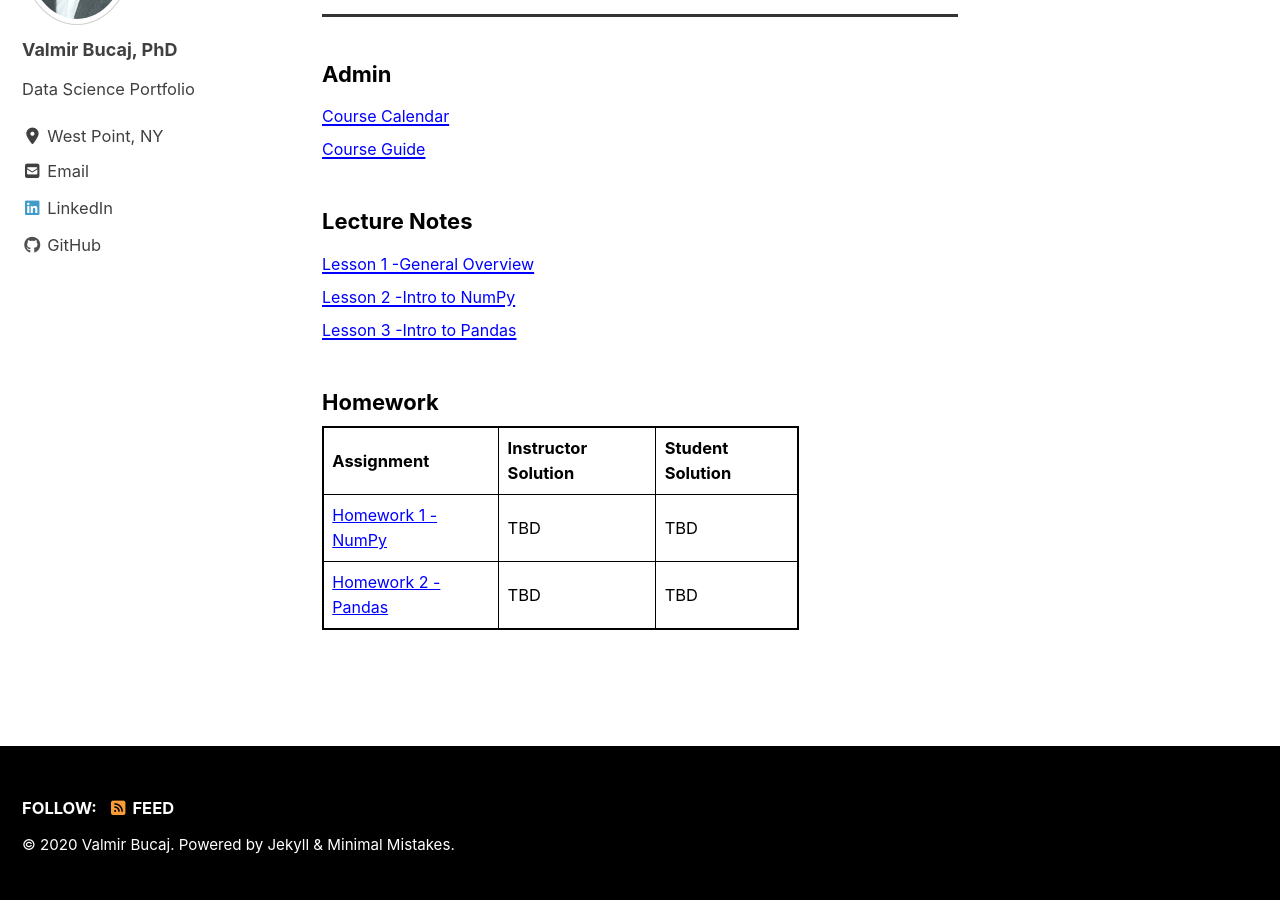
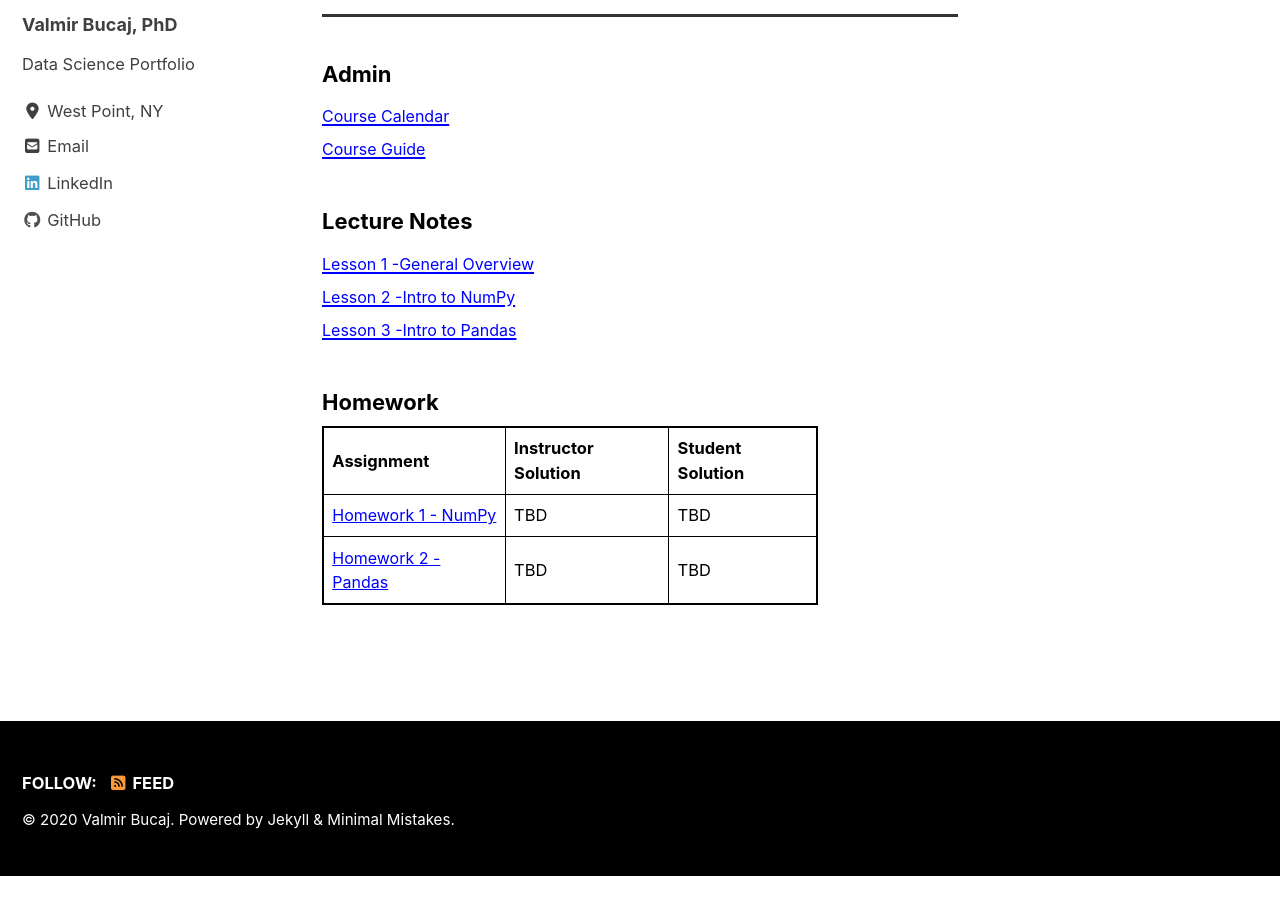
Before and after one commit to vbucaj/vbucaj.github.io, a Jekyll site: the page built from _pages/MA477.md, in a window 1280 px wide and 900 px high, scrolled down 520 px. Built offline with Jekyll 4.4.1, drawn with Linux system fonts in a browser that asks for light colours; cached includes are drawn as plain includes; nearby versions of some CDN libraries; after the commit the page ends 1396 px from its top, so only the background shows below that.

Commit message:
1/22/20 @ 1:25pm

```diff
--- a/_pages/MA477.md
+++ b/_pages/MA477.md
@@ -58,7 +58,7 @@ table, th, td {
 
 <h3>Homework</h3>
 
-<table style="width:75%">
+<table style="width:78%">
   <tr>
     <th>Assignment</th>
     <th>Instructor Solution</th>
```
